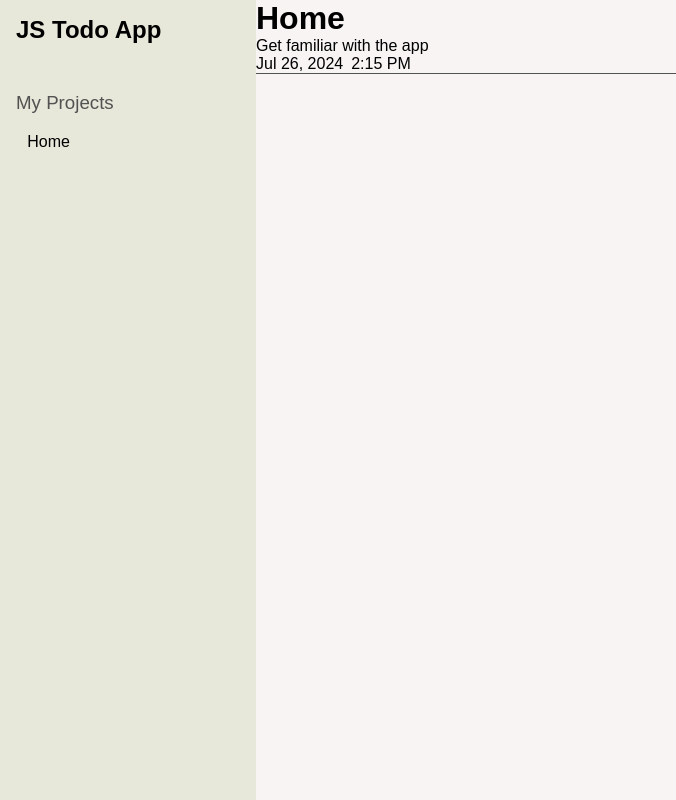
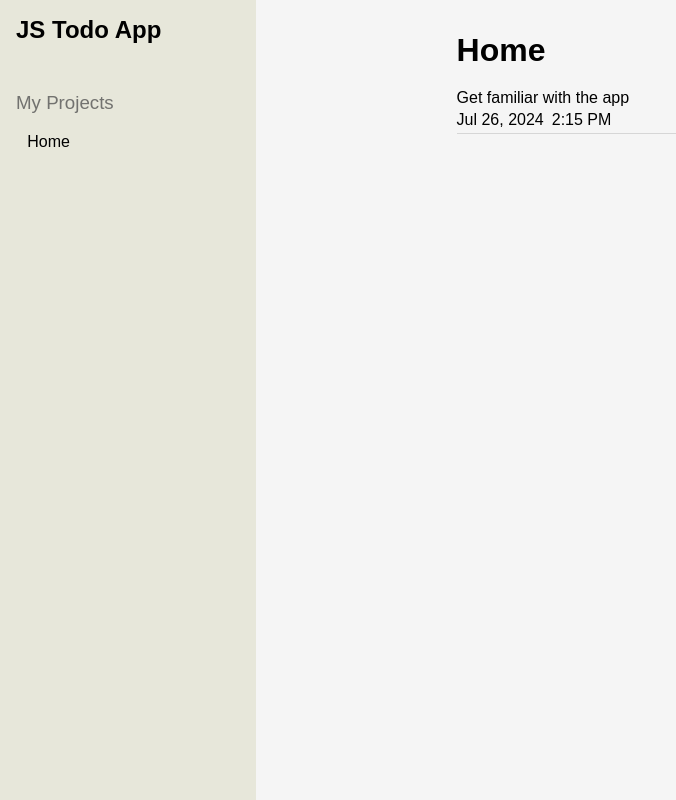
Before and after one commit to AAlWadeiah/todo-list-js, a website built with webpack: page src/index.html in a window 1280 px wide. Shown: the whole page, without its empty margins (0-676 px from the left). Built offline with nearby package versions, Linux system fonts and the light colour scheme.

Commit message:
Added better styles for todos and project details

```diff
--- a/src/assets/css/styles.css
+++ b/src/assets/css/styles.css
@@ -8,11 +8,13 @@
     border: 0;
     margin: 0;
     font-family: Arial, sans-serif;
-    --white-smoke: #f7f4f3ff;
+    --white-smoke: #f5f5f5;
     --alabaster: #E7E7DA;
-    --ui-grey: #525252;
+    --ui-grey: #525252c9;
     --hover-color: #DFDFCE;
-    --main-cta-color: #D64550
+    --main-cta-color: #D64550;
+    --separator-line-color: #D6D6D6;
+
 }
 
 body {
@@ -33,11 +35,6 @@ nav {
     margin-bottom: 3rem;
 }
 
-main {
-    background-color: var(--white-smoke);
-    grid-area: main;
-}
-
 #project-list-header {
     color: var(--ui-grey);
     font-weight: 500;
@@ -54,8 +51,28 @@ main {
     color: var(--main-cta-color);
 }
 
+main {
+    padding: 2rem;
+    background-color: var(--white-smoke);
+    grid-area: main;
+    display: flex;
+    justify-content: center;
+}
+
+#project-details{
+    width: min(70ch, 50vw);
+}
+
+#project-details > h1:first-child {
+    margin-bottom: 1rem;
+}
+
 .todo-item {
-    border-bottom: var(--ui-grey) 1px solid;
+    padding: 4px 0px;
+    border-bottom: var(--separator-line-color) 1px solid;
+    display: grid;
+    grid-template-columns: auto;
+    gap: 4px;
 }
 
 .todo-deadline {
--- a/src/index.html
+++ b/src/index.html
@@ -13,6 +13,8 @@
         <div id="project-list"></div>
       </div>
     </nav>
-    <main id="project-details"></main>
+    <main>
+      <div id="project-details"></div>
+    </main>
   </body>
 </html>
```
